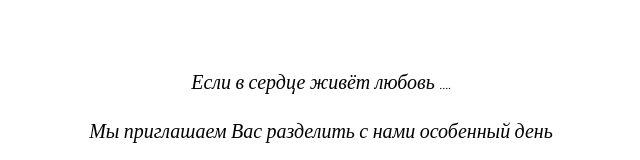
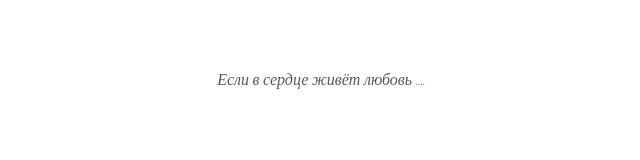
Before and after one commit to artem4rolov/wedding_rd, a React (Create React App) app: page / in a window 1280 px wide. Shown: the part 550-710 px from the top of the page, without its empty margins (319-959 px from the left). Built offline with nearby package versions, Linux system fonts and the light colour scheme.

Commit message:
fix style subtitle, add new variants of alcohol in form

```diff
--- a/src/components/ContactUsForm/ContactUsForm.jsx
+++ b/src/components/ContactUsForm/ContactUsForm.jsx
@@ -61,11 +61,13 @@ export const ContactUsForm = () => {
 
       <p>Уточните Ваши предпочтения в алкоголе, выбрав один или несколько вариантов:</p>
       <div className="checkbox-group column">
-        {['Вино', 'Шампанское', 'Самогон', 'Водка', 'Безалкогольные напитки'].map(drink => (
-          <label key={drink}>
-            <input type="checkbox" value={drink} onChange={handleChange} /> {drink}
-          </label>
-        ))}
+        {['Вино (красное)', 'Вино (белое)', 'Шампанское', 'Самогон', 'Водка', 'Безалкогольные напитки'].map(
+          drink => (
+            <label key={drink}>
+              <input type="checkbox" value={drink} onChange={handleChange} /> {drink}
+            </label>
+          )
+        )}
       </div>
 
       <p>Имя и фамилия вашей второй половинки</p>
--- a/src/components/Main/Main.css
+++ b/src/components/Main/Main.css
@@ -38,6 +38,17 @@
   width: 100%;
 }
 
+.main__subscribtion {
+  width: 100%;
+  max-width: 800px;
+  font-size: 16px;
+  font-weight: lighter;
+  font-style: italic;
+  text-align: center;
+  margin-bottom: 25px;
+  color: #575757;
+}
+
 .main__subtitle {
   width: 100%;
   max-width: 800px;
--- a/src/components/Main/Main.jsx
+++ b/src/components/Main/Main.jsx
@@ -19,7 +19,7 @@ export const Main = () => {
         </div>
       </div>
       <div className="main__text">
-        <div className="main__subtitle" data-aos="zoom-in" data-aos-duration="1000">
+        <div className="main__subscribtion" data-aos="zoom-in" data-aos-duration="1000">
           Если в сердце живёт любовь ….
         </div>
         <div className="main__subtitle" data-aos="zoom-in" data-aos-duration="1000">
```
